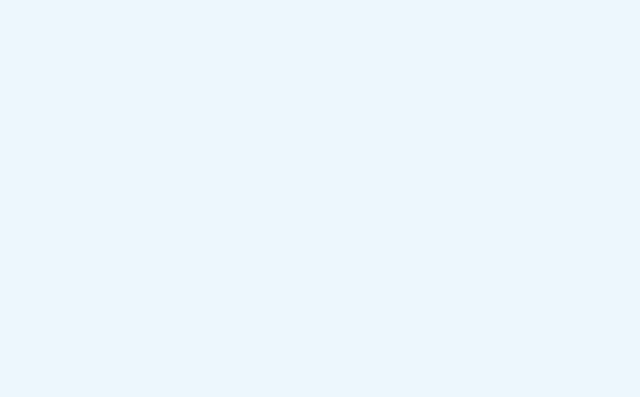
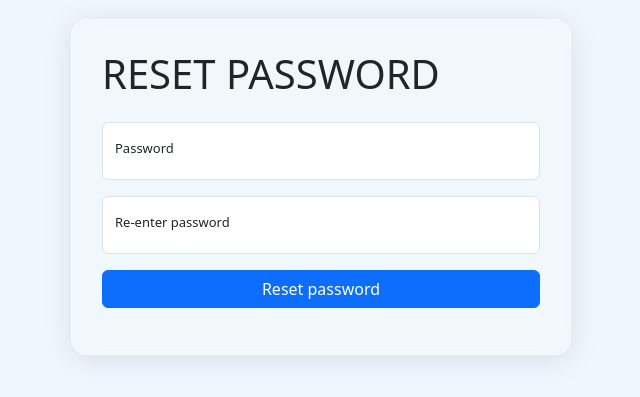
Before and after one commit to OshnMdw/DriveSmart-Admin, a React (Create React App) app: page /resetPassword in a window 1280 px wide. Before the commit this address had no page. Shown: the part 213-610 px from the top of the page, without its empty margins (319-959 px from the left). Built offline with nearby package versions, Linux system fonts and the light colour scheme.

Commit message:
resetPassword,update Successfully pages added

```diff
--- /dev/null
+++ b/src/components/ResetPassword.js
@@ -0,0 +1,48 @@
+import React from "react";
+import FloatingLabel from 'react-bootstrap/FloatingLabel';
+import Form from 'react-bootstrap/Form';
+import Button from 'react-bootstrap/Button';
+import { useNavigate } from "react-router-dom";
+
+export default function ResetPassword() {
+    const navigate = useNavigate()
+    const handlePasswordUpdate = () => {
+        navigate("/passwordupdated",{replace:true})
+    }
+    return (
+        <div className="container-fluid" style={{ display: 'flex', justifyContent: 'center', alignItems: 'center', height: '100vh' }}>
+            <div className="blurEffect" style={{ width: '500px' }}>
+                <h1 className="mb-4">RESET PASSWORD</h1>
+                <>
+
+                    <FloatingLabel
+                        controlId="floatingPassword"
+                        label="Password"
+                        className="mb-3"
+                        style={{ fontSize: 'small' }}
+                    >
+                        <Form.Control type="password" placeholder="Password" />
+                    </FloatingLabel>
+
+                    <FloatingLabel
+                        controlId="floatingInput"
+                        label="Re-enter password"
+                        className="mb-3"
+                        style={{ fontSize: 'small' }}
+                    >
+                        <Form.Control type="password" placeholder="Re-enter password" />
+                    </FloatingLabel>
+                </>
+                <div style={{ display: 'flex', flexDirection: 'column' }}>
+                    <Button className="mb-3 task-button" onClick={handlePasswordUpdate} >Reset password</Button>
+                </div>
+
+
+
+
+
+            </div>
+        </div >
+
+    )
+}
--- /dev/null
+++ b/src/components/UpdateSuccessful.js
@@ -0,0 +1,38 @@
+import React from "react";
+import '../assets/CSS/signUp.css'
+import Button from 'react-bootstrap/Button';
+import { useNavigate } from "react-router-dom";
+
+export default function PasswordUpdated() {
+    const navigate = useNavigate()
+
+    const handleClick = ()=>{
+        navigate("/login",{replace:true})
+    }
+
+    return (
+        <div className="container-fluid" style={{ display: 'flex', justifyContent: 'center', alignItems: 'center', height: '100vh' }}>
+            <div className="blurEffect" style={{ width: '500px' }}>
+                <h1  style={{textAlign:'center'}} className="mb-4 ">PASSWORD UPDATED</h1>
+                <div style={{display:'flex',alignItems:'center',justifyContent:'center'}}>,
+                <i class="bi bi-check-circle-fill" style={{fontSize: '150px'}}></i>
+                </div>
+
+                <p style={{textAlign:'center'}}>Your password has been updated successfully.</p>
+
+
+
+
+                <div style={{ display: 'flex', flexDirection: 'column', marginTop: '50px' }}>
+                    <Button onClick={handleClick} className="mb-3 task-button">Login</Button>
+                </div>
+
+
+
+
+
+            </div>
+        </div >
+
+    )
+}
--- a/src/routes/AllRoutes.js
+++ b/src/routes/AllRoutes.js
@@ -9,6 +9,8 @@ import AllUsersView from '../views/AllUsersView';
 import SignUp from '../views/SignUp';
 import Login from '../views/Login';
 import PasswordVerify from '../components/PasswordVerify';
+import ResetPassword from '../components/ResetPassword';
+import PasswordUpdated from '../components/UpdateSuccessful';
 
 function AllRoutes() {
   return (
@@ -21,7 +23,9 @@ function AllRoutes() {
           <Route path='/allusers'  element={<AllUsersView />}/>
           <Route path='/signUp'  element={<SignUp/>}/>
           <Route path='/login'  element={<Login/>}/>
+          <Route path='/resetPassword' element = {<ResetPassword/>}/>
           <Route path='/passwordVerify'  element={<PasswordVerify/>}/>
+          <Route path='/passwordupdated' element={<PasswordUpdated/>}/>
         </Route>
      </Routes>
   )
```
